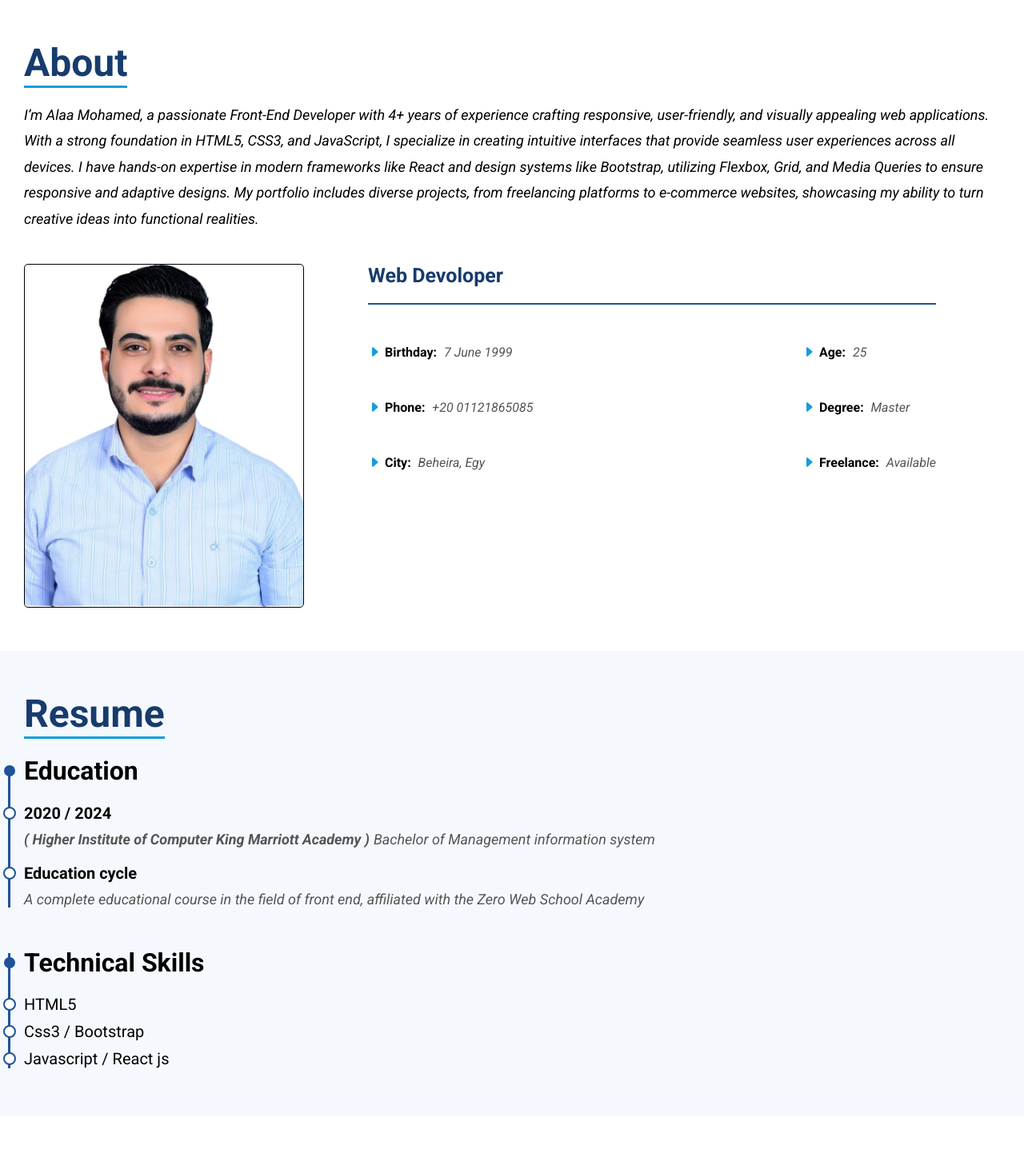
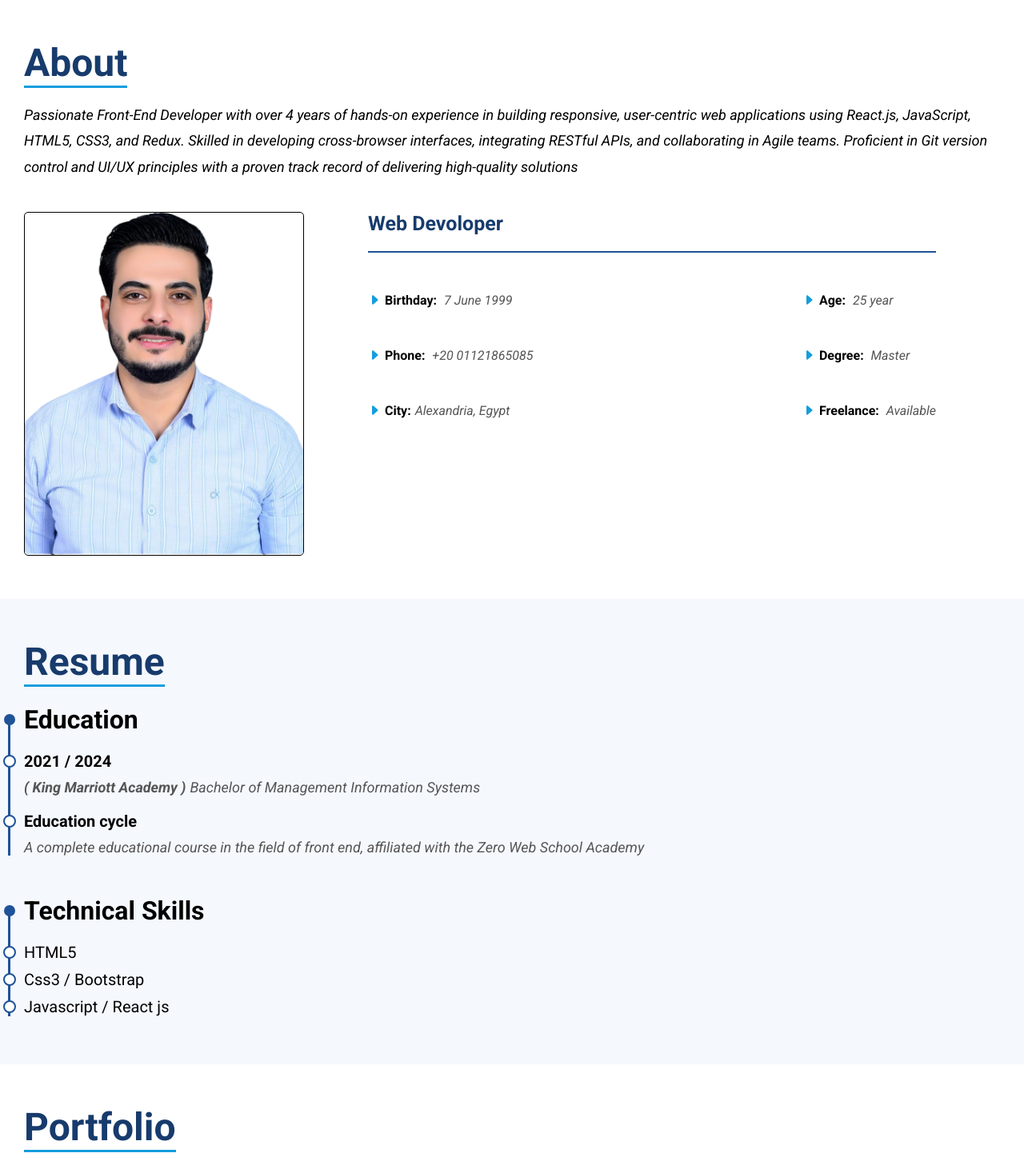
Before and after one commit to eng-AlaaMohamed/Portfolio, a React (Create React App) app: page / in a window 1280 px wide. Shown: the part 800-2252 px from the top of the page at 80% size. Built offline with nearby package versions, Linux system fonts and the light colour scheme; the HTML template or start-up script is replaced by a standard one; a web font is replaced by a local one.

Commit message:
Upload Update

```diff
--- a/src/components/aboutInfoBox/AboutInfoBox.js
+++ b/src/components/aboutInfoBox/AboutInfoBox.js
@@ -14,10 +14,10 @@ function AboutInfoBox() {
                     <ul className='box'>
                         <li><i className="bi bi-caret-right-fill"></i><strong>Birthday:</strong> 7 June 1999</li>
                         <li><i className="bi bi-caret-right-fill"></i><strong>Phone:</strong> +20 01121865085</li>
-                        <li><i className="bi bi-caret-right-fill"></i><strong>City:</strong> Beheira, Egy</li>
+                        <li><i className="bi bi-caret-right-fill"></i><strong>City:</strong>Alexandria, Egypt</li>
                     </ul>
                     <ul className='box'>
-                        <li><i className="bi bi-caret-right-fill"></i><strong>Age:</strong> 25</li>
+                        <li><i className="bi bi-caret-right-fill"></i><strong>Age:</strong> 25 year</li>
                         <li><i className="bi bi-caret-right-fill"></i><strong>Degree:</strong> Master</li>
                         <li><i className="bi bi-caret-right-fill"></i><strong>Freelance:</strong> Available</li>
                     </ul>
--- a/src/components/resumeComponents/Education.js
+++ b/src/components/resumeComponents/Education.js
@@ -9,11 +9,10 @@ const Education = () => {
             <div className='education-content'>
                 <ul className='education-box'>
                     <li>
-                        <span>2020 / 2024</span>
+                        <span>2021 / 2024</span>
                         <p>
-                            <strong>( Higher Institute of Computer King Marriott
-                                Academy )</strong>
-                            Bachelor of  Management information system
+                            <strong>( King Marriott Academy )</strong>
+                            Bachelor of Management Information Systems
                         </p>
                     </li>
                 </ul>
--- a/src/components/resumeComponents/Skills.css
+++ b/src/components/resumeComponents/Skills.css
@@ -7,7 +7,7 @@
     position: absolute;
     content: '';
     width: 3px;
-    height: 95%;
+    height: 90%;
     background-color: var(--border-color);
     left: -20px;
     bottom: 0;
--- a/src/sections/aboutSection/AboutSection.js
+++ b/src/sections/aboutSection/AboutSection.js
@@ -9,15 +9,10 @@ function AboutSection() {
         <h2>About</h2>
       </div>
       <p className='about-me'>
-        I’m Alaa Mohamed, a passionate Front-End Developer with 4+ years of experience crafting responsive,
-        user-friendly, and visually appealing web applications.
-        With a strong foundation in HTML5, CSS3, and JavaScript,
-        I specialize in creating intuitive interfaces that provide seamless user experiences across all devices.
-
-        I have hands-on expertise in modern frameworks like React and design systems like Bootstrap,
-        utilizing Flexbox, Grid, and Media Queries to ensure responsive and adaptive designs. My portfolio
-        includes diverse projects, from freelancing platforms to e-commerce websites, showcasing my ability
-        to turn creative ideas into functional realities.
+        Passionate Front-End Developer with over 4 years of hands-on experience in building responsive, user-centric
+        web applications using React.js, JavaScript, HTML5, CSS3, and Redux. Skilled in developing cross-browser
+        interfaces, integrating RESTful APIs, and collaborating in Agile teams. Proficient in Git version control and
+        UI/UX principles with a proven track record of delivering high-quality solutions
       </p>
       <AboutInfoBox />
     </div>
--- a/src/sections/contact/Contact.css
+++ b/src/sections/contact/Contact.css
@@ -78,6 +78,10 @@
     color: var(--color-white);
 }
 
+.contact-form .snd-btn:hover {
+    background-color: #1488be;
+}
+
 .cnotact-section-image img {
     width: 350px;
     height: 430px;
--- a/src/sections/contact/Contact.js
+++ b/src/sections/contact/Contact.js
@@ -1,5 +1,5 @@
 import sectionImage from '../../images/personImage.png';
-import React, { useRef, useState } from 'react';
+import { useRef, useState } from 'react';
 import emailjs from '@emailjs/browser';
 import Swal from 'sweetalert2';
 import './Contact.css'
@@ -32,6 +32,10 @@ function ContactUs() {
             })
             .then(
                 () => {
+                    setName('');
+                    setEmail('');
+                    setMessage('');
+
                     const Toast = Swal.mixin({
                         toast: true,
                         position: "top",
@@ -68,11 +72,11 @@ function ContactUs() {
             <div className='cnotact-section-content'>
                 <form className='contact-form' ref={form} onSubmit={sendEmail}>
                     <label>Name</label>
-                    <input ref={inputName} onChange={(e) => setName(e.target.value)} type="text" name="from_name" />
+                    <input ref={inputName} value={name} onChange={(e) => setName(e.target.value)} type="text" name="from_name" />
                     <label>Email</label>
-                    <input ref={inputEmail} onChange={(e) => setEmail(e.target.value)} type="email" name="from_email" />
+                    <input ref={inputEmail} value={email} onChange={(e) => setEmail(e.target.value)} type="email" name="from_email" />
                     <label>Message</label>
-                    <textarea ref={inputMessage} onChange={(e) => setMessage(e.target.value)} name="message" />
+                    <textarea ref={inputMessage} value={message} onChange={(e) => setMessage(e.target.value)} name="message" />
                     <input className='snd-btn' type="submit" value="Send" />
                 </form>
                 <div className='cnotact-section-image'>
```
Also changed, not shown: 1 other file (tests, documents, lock files or other folders).
